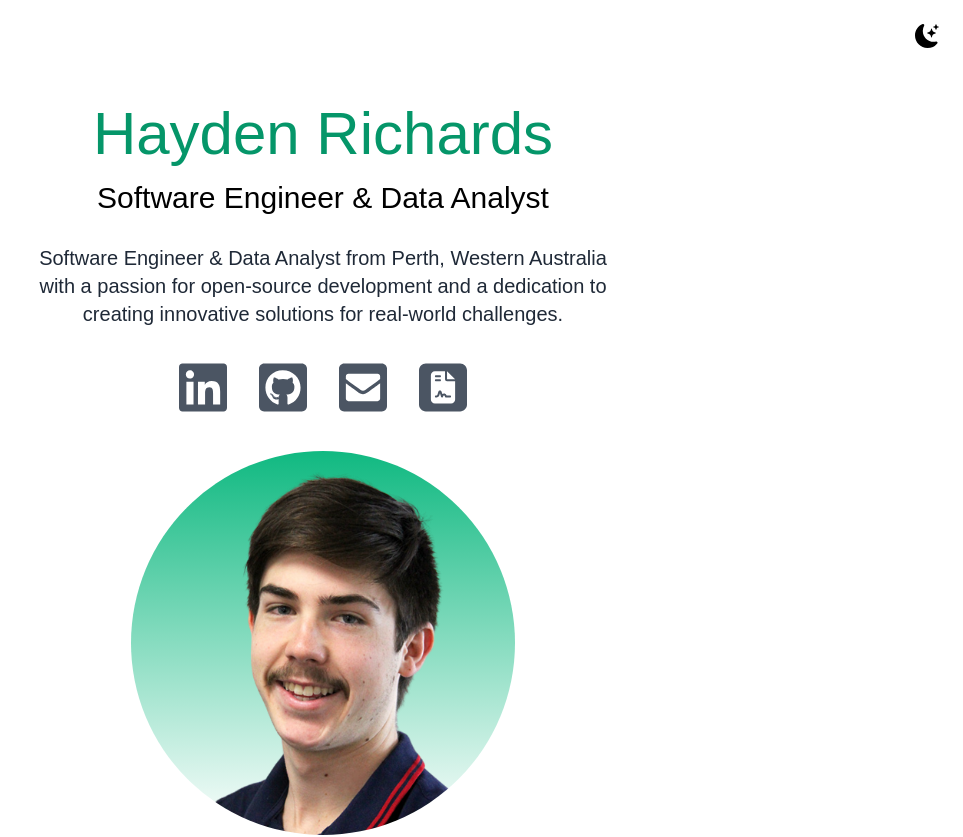
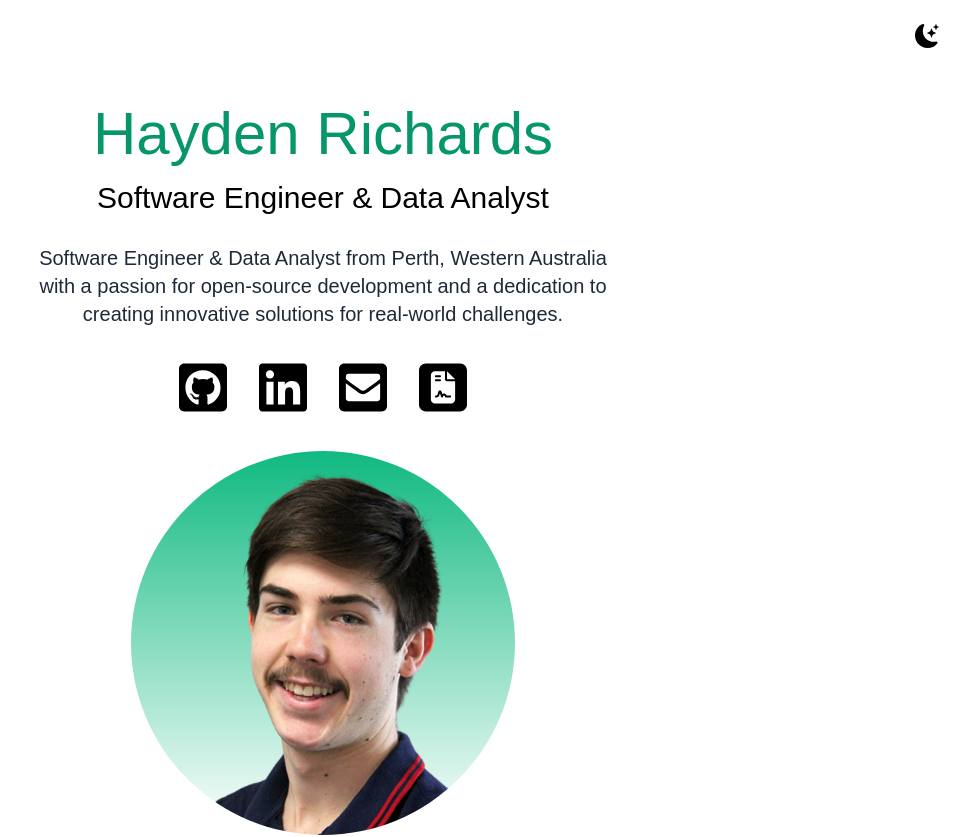
Before and after one commit to SupImDos/website, a Vue app: page / in a window 1280 px wide. Shown: the top 837 px of the page, without its empty margins (317-1280 px from the left). Built offline with nearby package versions, Linux system fonts and the light colour scheme.

Commit message:
Try fill-current on svgs

```diff
--- a/src/components/Hero.vue
+++ b/src/components/Hero.vue
@@ -16,17 +16,17 @@ import IconResume from '../icons/IconResume.vue'
       innovative solutions for real-world challenges.
     </p>
     <div class="flex justify-center gap-8 py-3 fill-gray-600 dark:fill-gray-400">
+      <a href="https://github.com/SupImDos/" class="w-9 md:w-12">
+        <IconGithub class="fill-current hover:scale-110 duration-200 ease-in-out cursor-pointer" />
+      </a>
       <a href="https://www.linkedin.com/in/hayden-peter-richards/" class="w-9 md:w-12">
-        <IconLinkedIn class="hover:scale-110 duration-200 ease-in-out cursor-pointer" />
-      </a>
-      <a href="https://github.com/SupImDos/" class="w-9 md:w-12">
-        <IconGithub class="hover:scale-110 duration-200 ease-in-out cursor-pointer" />
+        <IconLinkedIn class="fill-current hover:scale-110 duration-200 ease-in-out cursor-pointer" />
       </a>
       <a href="mailto:supimdos@gmail.com" class="w-9 md:w-12">
-        <IconEmail class="hover:scale-110 duration-200 ease-in-out cursor-pointer" />
+        <IconEmail class="fill-current hover:scale-110 duration-200 ease-in-out cursor-pointer" />
       </a>
       <a href="#" class="w-9 md:w-12">
-        <IconResume class="hover:scale-110 duration-200 ease-in-out cursor-pointer" />
+        <IconResume class="fill-current hover:scale-110 duration-200 ease-in-out cursor-pointer" />
       </a>
     </div>
     <img class="rounded-full w-72 md:w-96 my-6 bg-gradient-to-b from-emerald-500" :src="Hayden">
```
